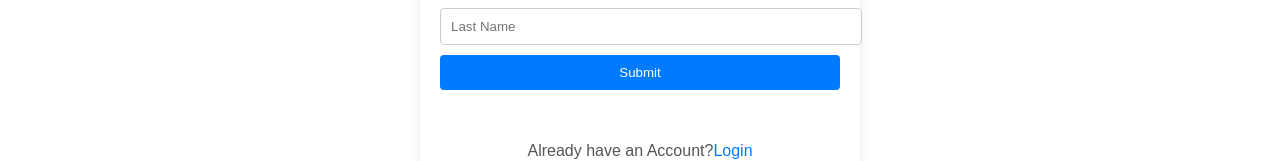
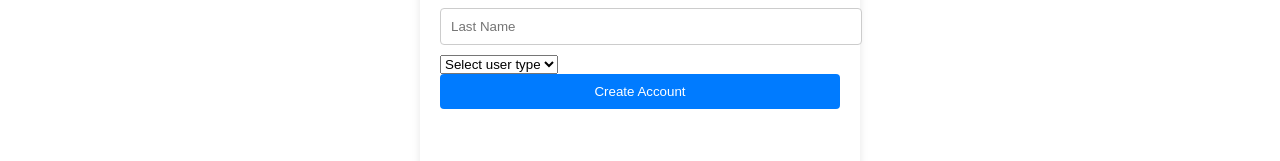
Before and after one commit to kir4nn/Agri-Trading-Sys, a React (Create React App) app in the folder client/: page /signup in a window 1280 px wide. Shown: the part 649-810 px from the top of the page. Built offline with nearby package versions, Linux system fonts and the light colour scheme.

Commit message:
added buyer signup almost working

```diff
--- a/client/src/components/Login.js
+++ b/client/src/components/Login.js
@@ -7,54 +7,117 @@ function Login() {
     const history = useNavigate();
     const [email, setEmail] = useState('');
     const [password, setPassword] = useState('');
-    const [userType, setUserType] = useState('');
+    const [userType, setUserType] = useState(''); // Define userType state
 
     async function submit(e) {
         e.preventDefault();
         try {
-            await axios.post("http://localhost:5000/", {
+            const res = await axios.post("http://localhost:5000/", {
                 email,
                 password,
-                userType // Include userType in the request body
-            })
-            .then(res => {
+                userType,
+            });
+
             if (res.data === "exist") {
-                    // Redirect based on userType
+                // Check if the user exists in the database
+                const userRes = await axios.post("http://localhost:5000/check-user", {
+                    email
+                });
+
+                if (userRes.data.exists) {
+                    // Verify the userType and credentials before redirecting
+                    if (userType === 'farmer' && userRes.data.userType === 'farmer') {async function submit(e) {
+                        e.preventDefault();
+                        try {
+                            const res = await axios.post("http://localhost:5000/", {
+                                email,
+                                password,
+                                userType,
+                            });
+
+                            if (res.data === "exist") {
+                                // Verify the userType before redirecting
                                 if (userType === 'farmer') {
+                                    // Redirect to farmer dashboard if userType is farmer
                                     history("/farmer-dashboard", { state: { id: email } });
                                 } else if (userType === 'buyer') {
+                                    // Redirect to buyer dashboard if userType is buyer
                                     history("/buyer-dashboard", { state: { id: email } });
+                                } else {
+                                    // User type doesn't match, prevent login
+                                    alert("Invalid user type");
                                 }
                             } else if (res.data === "notexist") {
+                                // User has not signed up
                                 alert("User has not signed up");
                             }
-            })
-            .catch(e => {
+                        } catch (error) {
+                            // Handle login failure
                             alert("Wrong details");
-                console.log(e);
-            });
-        } catch(e) {
-            console.log(e);
+                            console.error("Error:", error);
                         }
                     }
+                        // Check if the password matches
+                        const loginRes = await axios.post("http://localhost:5000/login-user", {
+                            email,
+                            password
+                        });
+
+                        if (loginRes.data === "success") {
+                            // Redirect to farmer dashboard if userType is farmer, user exists, and password matches
+                            history("/farmer-dashboard", { state: { id: email } });
+                        } else {
+                            // Password doesn't match
+                            alert("Incorrect password");
+                        }
+                    } else if (userType === 'buyer' && userRes.data.userType === 'buyer') {
+                        // Check if the password matches
+                        const loginRes = await axios.post("http://localhost:5000/login-user", {
+                            email,
+                            password
+                        });
+
+                        if (loginRes.data === "success") {
+                            // Redirect to buyer dashboard if userType is buyer, user exists, and password matches
+                            history("/buyer-dashboard", { state: { id: email } });
+                        } else {
+                            // Password doesn't match
+                            alert("Incorrect password");
+                        }
+                    } else {
+                        // User type doesn't match or user doesn't exist, prevent login
+                        alert("Invalid user type or user does not exist");
+                    }
+                } else {
+                    // User has not signed up
+                    alert("User has not signed up");
+                }
+            } else {
+                // User does not exist
+                alert("User does not exist");
+            }
+        } catch (error) {
+            // Handle login failure
+            alert("Wrong details");
+            console.error("Error:", error);
+        }
+    }
+
 
     return (
         <div className="login">
             <h1>Login</h1>
-            <form action="POST">
-                <input type="email" onChange={(e) => { setEmail(e.target.value) }} placeholder="Email" />
-                <input type="password" onChange={(e) => { setPassword(e.target.value) }} placeholder="Password" />
-                <select value={userType} onChange={(e) => setUserType(e.target.value)}>
-                    <option value="" disabled>Select the login Type</option>
+            <form onSubmit={submit}>
+                <input type="email" value={email} onChange={(e) => setEmail(e.target.value)} placeholder="Email" />
+                <input type="password" value={password} onChange={(e) => setPassword(e.target.value)} placeholder="Password" />
+                <select value={userType} onChange={(e) => setUserType(e.target.value)}> {/* Dropdown for user type */}
+                    <option value="" disabled>Select user type</option>
                     <option value="farmer">Farmer</option>
                     <option value="buyer">Buyer</option>
                 </select>
-
-
                 <br />
-                <input type="submit" onClick={submit} />
+                <input type="submit" value="Login" />
             </form>
-
             <p>Don't have an Account?<Link to="/signup">Signup</Link></p>
         </div>
     );
--- a/client/src/components/Signup.js
+++ b/client/src/components/Signup.js
@@ -10,16 +10,45 @@ function Signup() {
     const [fname, setFname] = useState('');
     const [minit, setMinit] = useState('');
     const [lname, setLname] = useState('');
-    const [location, setLocation] = useState('');
+    const [userType, setUserType] = useState(''); // Define userType state
+
+    // Validation state
+    const [errors, setErrors] = useState({});
+
+    // Validation function
+    const validate = () => {
+        const errors = {};
+
+        // Email validation
+        if (!email || !email.includes('@') || email.split('@').length !== 2) {
+            errors.email = "Please enter a valid email address";
+        }
+
+        // Password length validation
+        if (!password || password.length < 6) {
+            errors.password = "Password must be at least 6 characters long";
+        }
+
+        // Contact number format validation
+        const contactRegex = /^\d{10}$/; // Regular expression for exactly 10 digits
+        if (!contactNo || !contactRegex.test(contactNo)) {
+            errors.contactNo = "Please enter a valid 10-digit contact number";
+        }
+
+        // Other field validations (if needed)
+
+        setErrors(errors);
+        return Object.keys(errors).length === 0;
+    };
 
     async function submit(e) {
         e.preventDefault();
+        if (!validate()) return; // If validation fails, return early
+
         try {
-            // Separate the form data
-            const mongoData = { email, password };
-            const sqlData = { email, contactNo, fname, minit, lname }; // Send all necessary fields to the SQL server endpoint
+            const mongoData = { email, password, userType };
+            const sqlData = { email, contactNo, fname, minit, lname, userType }; // Include userType in SQL data
 
-            // Send data to respective backend endpoints
             await axios.post("http://localhost:5000/signup-mongodb", mongoData)
                 .then(async (res) => {
                     if (res.data === "exist") {
@@ -45,24 +74,30 @@ function Signup() {
         }
     }
 
-
     return (
         <div className="signup">
             <h1>Signup</h1>
             <form action="POST" method="post">
                 <input type="email" onChange={(e) => setEmail(e.target.value)} placeholder="Email" />
+                {errors.email && <p style={{ color: 'red', fontSize: '0.8rem' }}>{errors.email}</p>} {/* Display email error in red */}
                 <input type="password" onChange={(e) => setPassword(e.target.value)} placeholder="Password" />
+                {errors.password && <p style={{ color: 'red', fontSize: '0.8rem' }}>{errors.password}</p>} {/* Display password error in red */}
                 <input type="text" onChange={(e) => setContactNo(e.target.value)} placeholder="Contact Number" />
+                {errors.contactNo && <p style={{ color: 'red', fontSize: '0.8rem' }}>{errors.contactNo}</p>} {/* Display contact number error in red */}
                 <input type="text" onChange={(e) => setFname(e.target.value)} placeholder="First Name" />
                 <input type="text" onChange={(e) => setMinit(e.target.value)} placeholder="Middle Initial" />
                 <input type="text" onChange={(e) => setLname(e.target.value)} placeholder="Last Name" />
-                {/* <input type="text" onChange={(e) => setLocation(e.target.value)} placeholder="Location" /> */}
-                <input type="submit" onClick={submit} />
+                <select value={userType} onChange={(e) => setUserType(e.target.value)}> {/* Dropdown for user type */}
+                    <option value="" disabled>Select user type</option>
+                    <option value="farmer">Farmer</option>
+                    <option value="buyer">Buyer</option>
+                </select>
+                <input type="submit" value="Create Account" onClick={submit}/>
             </form>
+            {errors.emptyFields && <p>{errors.emptyFields}</p>}
             <br />
             <br />
             <p>Already have an Account?<Link to="/login">Login</Link></p>
-
         </div>
     );
 }
```
Also changed, not shown: 2 other files (tests, documents, lock files or other folders). Lines whose indentation alone changed are shown as unchanged.
